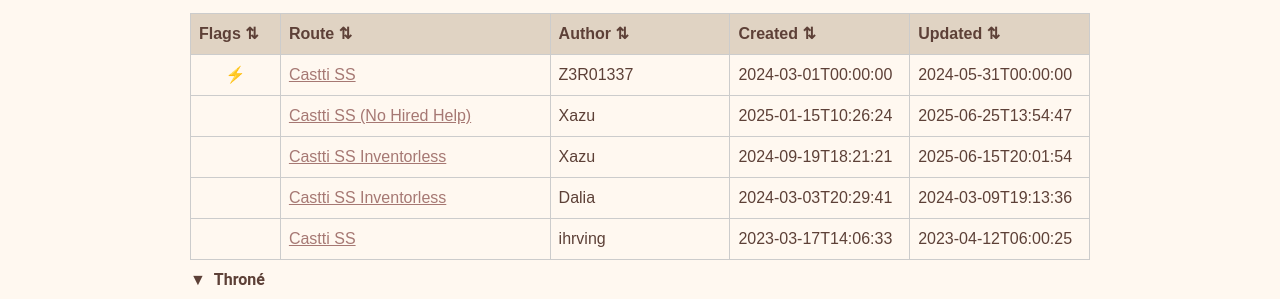
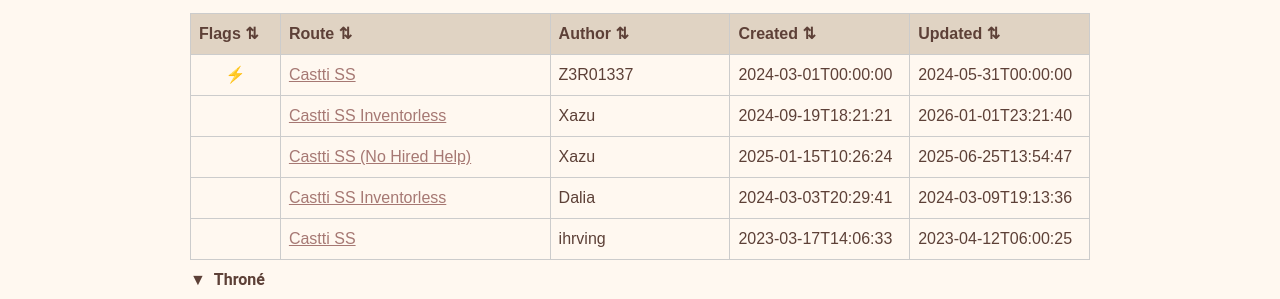
Before and after one commit to yetanotherf0rked/octopath2-stuff, a Jekyll site: the page built from index.html, in a window 1280 px wide and 900 px high, scrolled down 861 px. Shown: the part 153-452 px from the top of the window. Built offline with Jekyll 4.4.1, drawn with Linux system fonts in a browser that asks for light colours.

Commit message:
Update _data/routes-with-timestamps.json with latest timestamps

```diff
--- a/_data/routes-with-timestamps.json
+++ b/_data/routes-with-timestamps.json
@@ -112,7 +112,7 @@
           "author": "Xazu",
           "link": "https://docs.google.com/spreadsheets/d/1qzNO9OsuzGLlGY-Pr48SY0PFZ_VmtKFfSSI0VhELAsE/edit?gid=797872620#gid=797872620",
           "created": "2024-09-19T18:21:21",
-          "updated": "2025-06-15T20:01:54",
+          "updated": "2026-01-01T23:21:40",
           "certainty": "high"
         },
         {
```
